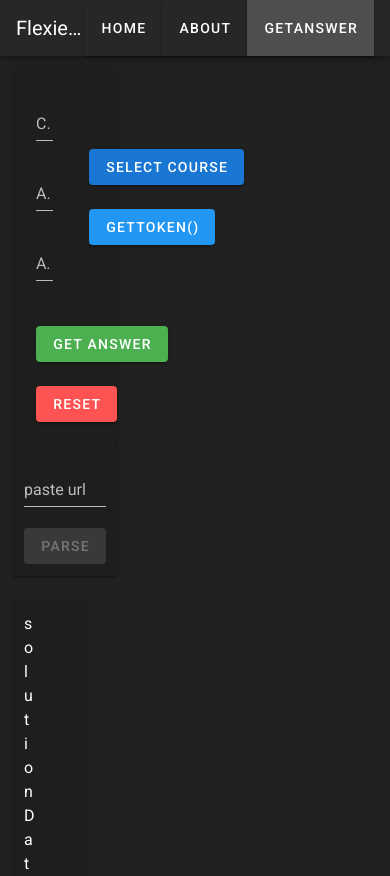
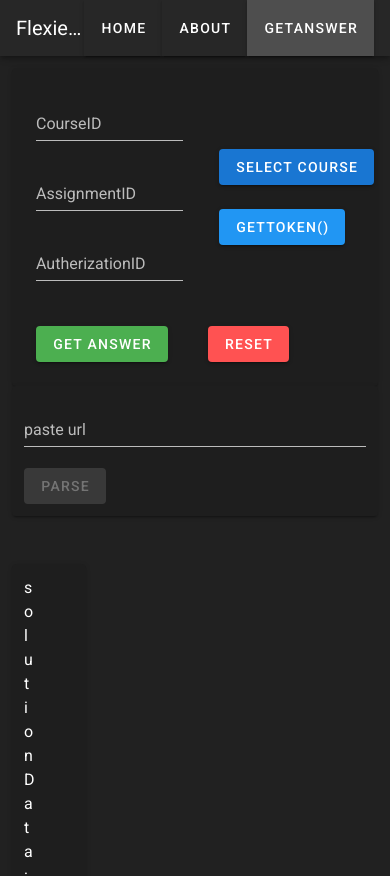
Before and after one commit to flexienok/flexienok, a Vue app in the folder flexienok/: page /GetAnswer in a window 390 px wide. Shown: the top 876 px of the page. Built offline with nearby package versions, Linux system fonts and the light colour scheme.

Commit message:
added png and some mobile support

```diff
--- a/flexienok/src/components/infoinput.vue
+++ b/flexienok/src/components/infoinput.vue
@@ -1,5 +1,5 @@
 <template>
-  <v-col cols="4">
+  <v-col >
     <v-card dark justify-center class="width">
       <v-content>
         <v-container fluid fill-height>
@@ -47,8 +47,8 @@
         </v-container>
       </v-content>
     </v-card>
-    <v-card dark>
-      <v-col>
+    <v-card dark class="width">
+      <v-col >
         <v-form v-model="valid" id="input">
           <v-text-field
             v-model="inputURL"
@@ -64,7 +64,8 @@
       </v-col>
     </v-card>
     <v-flex xs12>
-      <v-card >
+      <br>
+      <v-card class="width">
         <span id="a"></span>
       </v-card>
     </v-flex>
@@ -115,7 +116,7 @@ export default {
       this.AssignmentID = res[1]
 
     },
-    validate() {
+    validate() { // Real shit vvv
       this.loading = true;
 
       var url = baseurl + this.AssignmentID + "?courseId=" + this.CourseID;
@@ -139,7 +140,6 @@ export default {
           }
 
           document.getElementById("a").innerHTML = answers;
-          this.loading = false;
         })
         .catch(error => {
           if (error.response.data.hasOwnProperty("message")) {
@@ -159,8 +159,10 @@ export default {
           console.log(error.response);
 
           document.getElementById("a").innerHTML = answers;
-          this.loading = false;
         });
+
+
+        this.loading = false;
     }
   }
 };
```
Also changed, not shown: flexienok/public/favicon.png (added), 1 other file (tests, documents, lock files or other folders).
